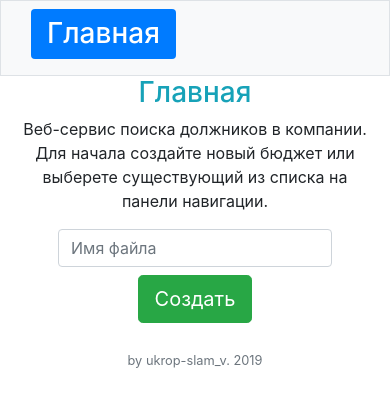
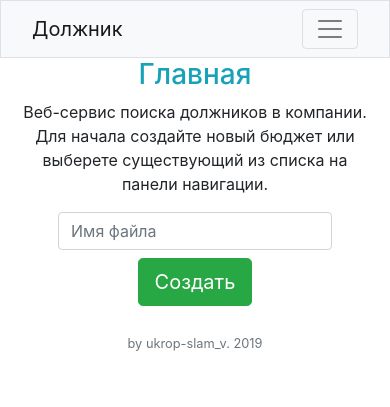
Before and after one commit to gangstaar/debtor, a Flask app: page /debtor/ in a window 390 px wide. Shown: the top 407 px of the page. Run offline with Flask 2, Linux system fonts and the light colour scheme; some libraries are stand-ins or nearby versions.

Commit message:
Адаптивное выпадающее меню

```diff
--- a/templates/base.html
+++ b/templates/base.html
@@ -19,53 +19,84 @@
 <body>
 <div class="container">
     <div class="row">
-        <div class="col-sm-auto border bg-light">
-            <div class="container my-2">
-                <ul class="nav nav-pills flex-sm-column">
-                    <li class="nav-item">
-                        <h3>
-                            {% if g.budget_file == '' %}
-                            <a class="nav-link active" href="{{url_for('main')}}">Главная</a>
-                            {% else %}
+        <div class="col col-sm-4 border bg-light">
+            <nav class="navbar navbar-expand-sm navbar-light bg-light flex-column align-items-start">
+                <div class="container-fluid justify-content-between">
+                    <a class="navbar-brand" href="{{url_for('main')}}">Должник</a>
+                    <button class="navbar-toggler" type="button" data-toggle="collapse" data-target="#navbarSupportedContent" aria-controls="navbarSupportedContent" aria-expanded="false" aria-label="Toggle navigation">
+                        <span class="navbar-toggler-icon"></span>
+                    </button>
+                </div>
+                <div class="collapse navbar-collapse" id="navbarSupportedContent">
+                    <ul class="navbar-nav mr-auto flex-column">
+                        {% if g.budget_file == '' %}
+                        <li class="nav-item active">
+                        {% else %}
+                        <li class="nav-item">
+                        {% endif %}
                             <a class="nav-link" href="{{url_for('main')}}">Главная</a>
-                            {% endif %}
-                        </h3>
-                    </li>
-                    <div class="container w-100"></div>
-                    <div class="d-flex flex-nowrap flex-sm-column">
-                        {% for budget in g.saved_budgets %}
-                        <li class="nav-item d-flex flex-column">
-                            {% if g.budget_file == budget %}
-                                <a class="nav-link active" href="{{url_for('edit_budget', budget_file=budget)}}" title="{{budget[:-4]}}">
-                            {% else %}
-                                <a class= "nav-link" href="{{url_for('edit_budget', budget_file=budget)}}" title="{{budget[:-4]}}">
-                            {% endif %}
-                                    {% if budget.__len__() > 15%}
-                                        {{budget[0:11]+'...'}}
+                        </li>
+                        <div class="dropdown">
+                            <a class="btn btn-info dropdown-toggle" href="#" role="button" id="dropdownMenuLink" data-toggle="dropdown" aria-haspopup="true" aria-expanded="false">
+                                Бюджеты
+                            </a>
+                            <div class="dropdown-menu" aria-labelledby="navbarDropdown">
+                                {% for budget in g.saved_budgets %}
+                                    {% if g.budget_file == budget %}
+                                        <a class="small dropdown-item active" href="{{url_for('edit_budget', budget_file=budget)}}" title="{{budget[:-4]}}">
+                                            {{budget[:-4]}}
+                                        </a>
                                     {% else %}
-                                        {{budget[:-4]}}
-                                    {% endif%}
-                                </a>
-                                {% if g.budget_file == budget %}
-                                    <div class="d-flex flex-row justify-content-between py-2">
-                                        <a href="{{url_for('print_budget', budget_file=budget)}}" title="Редактировать">
-                                        <img src={{url_for('static', filename='edit.png' )}} alt="Редактировать" border="0"
-                                             class="pictobutton"></a>
-                                        <a href="{{url_for('delete_budget', budget_file=budget)}}" title="Удалить"
-                                           class="confirm-required" message="Удалить бюджет &quot;{{budget}}&quot;?">
-                                        <img src={{url_for('static', filename='cross.png' )}} alt="Удалить" border="0"
-                                             class="pictobutton"></a>
-                                        <a href="{{url_for('copy_budget', budget_file=budget)}}" title="Создать копию"
-                                           class="confirm-required" message="Создать копию бюджета &quot;{{budget}}&quot;?">
-                                        <img src={{url_for('static', filename='cpy.png' )}} alt="Создать копию" border="0"
-                                             class="pictobutton"></a>
-                                    </div>
-                                {% endif %}
+                                        <a class="small dropdown-item" href="{{url_for('edit_budget', budget_file=budget)}}" title="{{budget[:-4]}}">
+                                            {{budget[:-4]}}
+                                        </a>
+                                    {% endif %}
+                                {% endfor %}
+                            </div>
+                        </div>
+                        <li class="nav-item">
+                            <a class="nav-link" href="#" tabindex="-1" aria-disabled="true">О нас</a>
                         </li>
-                        {% endfor %}
-                    </div>
-                </ul>
-            </div>
+                    </ul>
+                </div>
+            </nav>
+
+
+                    <!--<div class="container w-100"></div>-->
+                    <!--<div class="d-flex flex-nowrap flex-sm-column">-->
+                        <!--{% for budget in g.saved_budgets %}-->
+                        <!--<li class="nav-item d-flex flex-column">-->
+                            <!--{% if g.budget_file == budget %}-->
+                                <!--<a class="nav-link active" href="{{url_for('edit_budget', budget_file=budget)}}" title="{{budget[:-4]}}">-->
+                            <!--{% else %}-->
+                                <!--<a class= "nav-link" href="{{url_for('edit_budget', budget_file=budget)}}" title="{{budget[:-4]}}">-->
+                            <!--{% endif %}-->
+                                    <!--{% if budget.__len__() > 15%}-->
+                                        <!--{{budget[0:11]+'...'}}-->
+                                    <!--{% else %}-->
+                                        <!--{{budget[:-4]}}-->
+                                    <!--{% endif%}-->
+                                <!--</a>-->
+                                <!--{% if g.budget_file == budget %}-->
+                                    <!--<div class="d-flex flex-row justify-content-between py-2">-->
+                                        <!--<a href="{{url_for('print_budget', budget_file=budget)}}" title="Редактировать">-->
+                                        <!--<img src={{url_for('static', filename='edit.png' )}} alt="Редактировать" border="0"-->
+                                             <!--class="pictobutton"></a>-->
+                                        <!--<a href="{{url_for('delete_budget', budget_file=budget)}}" title="Удалить"-->
+                                           <!--class="confirm-required" message="Удалить бюджет &quot;{{budget}}&quot;?">-->
+                                        <!--<img src={{url_for('static', filename='cross.png' )}} alt="Удалить" border="0"-->
+                                             <!--class="pictobutton"></a>-->
+                                        <!--<a href="{{url_for('copy_budget', budget_file=budget)}}" title="Создать копию"-->
+                                           <!--class="confirm-required" message="Создать копию бюджета &quot;{{budget}}&quot;?">-->
+                                        <!--<img src={{url_for('static', filename='cpy.png' )}} alt="Создать копию" border="0"-->
+                                             <!--class="pictobutton"></a>-->
+                                    <!--</div>-->
+                                <!--{% endif %}-->
+                        <!--</li>-->
+                        <!--{% endfor %}-->
+                    <!--</div>-->
+                <!--</ul>-->
+            <!--</div>-->
         </div>
         <div class="col-sm">
             <div class="row">
@@ -88,9 +119,9 @@
 </div>
 
 <script src={{url_for('static', filename='confirmBudgetAction.js')}}></script>
-<!--<script src={{url_for('static', filename='jquery-slim.min.js' )}}></script>-->
-<!--<script src={{url_for('static', filename='popper.min.js' )}}></script>-->
-<!--<script src={{url_for('static', filename='bootstrap.min.js' )}}></script>-->
+<script src={{url_for('static', filename='jquery-3.0.0.min.js' )}}></script>
+<script src={{url_for('static', filename='popper.min.js' )}}></script>
+<script src={{url_for('static', filename='bootstrap.min.js' )}}></script>
 
 </body>
 </html>
```
